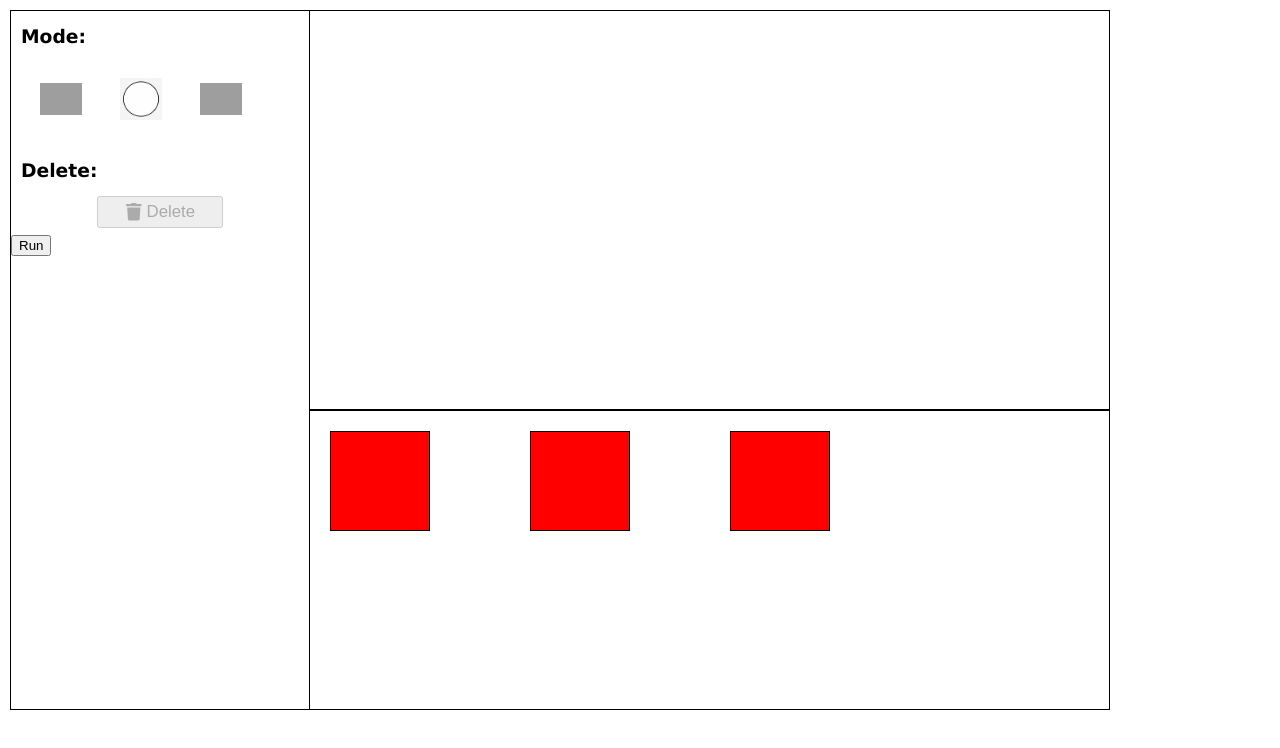
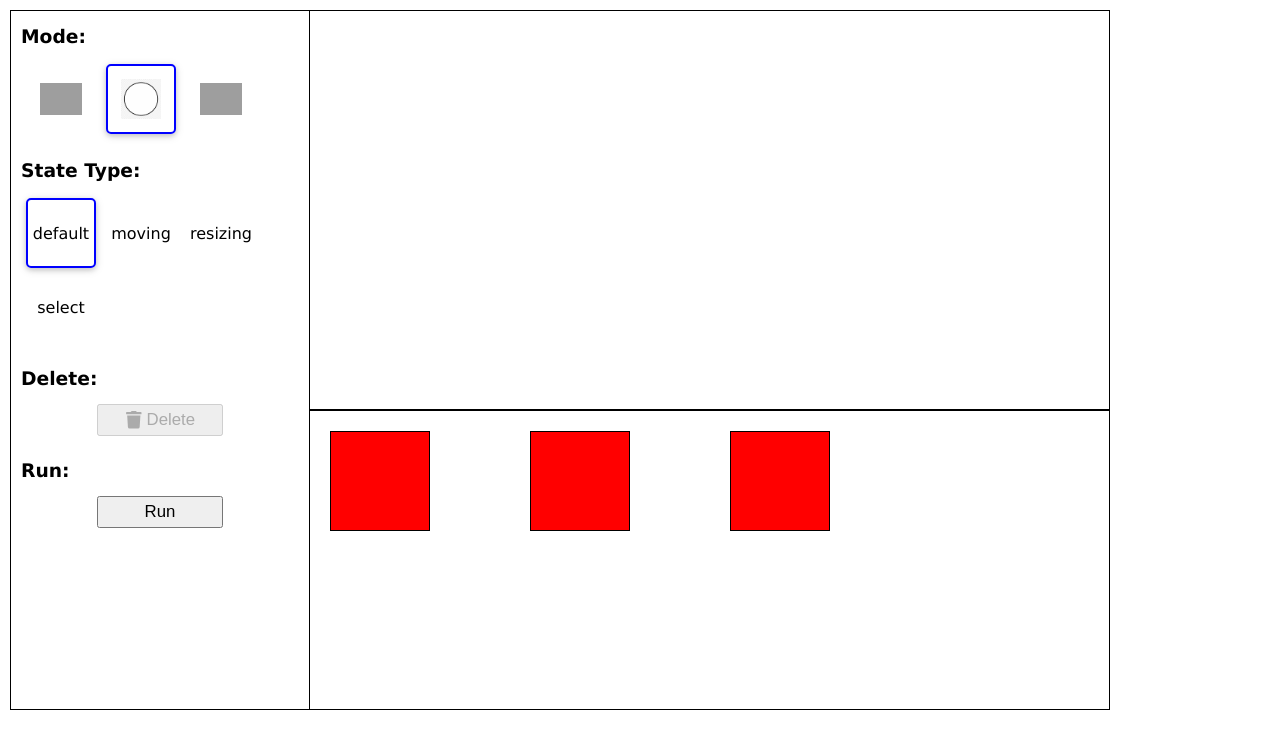
Before and after one commit to ttlin99/StateDiagram, a React (Create React App) app: page / in a window 1280 px wide. Shown: the top 748 px of the page. Built offline with nearby package versions, Linux system fonts and the light colour scheme; grey boxes are pictures that could not be loaded.

Commit message:
added objects to control panel and updated modularity

```diff
--- a/src/App.js
+++ b/src/App.js
@@ -15,6 +15,7 @@ class App extends Component {
     currMode: defaultValues.mode,
     currStateType: defaultValues.stateType,
     currEventType: defaultValues.eventType,
+    currObjectType: defaultValues.objectType,
 
     // workspace
     stateObjects: [],
@@ -85,6 +86,13 @@ class App extends Component {
     }
   };
 
+  changeCurrObjectType = (objectType) => {
+    this.setState({ currObjectType: objectType });
+    if (this.state.selectedStateObjectId) {
+      this.updateStateObject(this.state.selectedStateObjectId, { objectType });
+    }
+  };
+
   bindStateDiagram = () => {
 
     //placeholder for actual transitions parsed from state diagram drawn by user
@@ -140,6 +148,7 @@ class App extends Component {
       currMode,
       currStateType,
       currEventType,
+      currObjectType,
       stateObjects,
       stateObjectsMap,
       selectedStateObjectId,
@@ -155,9 +164,10 @@ class App extends Component {
             changeCurrMode: this.changeCurrMode,
             currStateType,
             changeCurrStateType: this.changeCurrStateType,
-            changeCurrBorderWidth: this.changeCurrBorderWidth,
             currEventType,
             changeCurrEventType: this.changeCurrEventType,
+            currObjectType,
+            changeCurrObjectType: this.changeCurrObjectType,
 
             stateObjects,
             stateObjectsMap,
--- a/src/containers/ControlPanel/ControlPanel.js
+++ b/src/containers/ControlPanel/ControlPanel.js
@@ -7,6 +7,7 @@ import TransitionImg from "../../assets/img/transition.png";
 import StateObjectImg from "../../assets/img/state.png";
 import supportedStateTypes from "../../shared/supportedStateTypes";
 import supportedEventTypes from "../../shared/supportedEventTypes";
+import supportedObjectTypes from "../../shared/supportedObjectTypes";
 import ControlContext from "../../contexts/control-context";
 
 import "./ControlPanel.css";
@@ -44,22 +45,22 @@ const Modes = ({
   );
 };
 
-const StateTypePicker = ({ title, currStateType, setCurrStateType }) => {
+const OptionPicker = ({ title, currSelected, setOption, allOptions }) => {
   return (
     <div className="Control">
       <h3>{title}</h3>
       <div className="Modes">
-        {supportedStateTypes.map((stateType, idx) => (
+        {allOptions.map((option, idx) => (
           <div
             key={idx}
-            className={["Mode", currStateType === stateType ? "Active" : null].join(
+            className={["Mode", currSelected === option ? "Active" : null].join(
               " "
             )}
             onClick={() => {
-                setCurrStateType(stateType);
+                setOption(option);
             }}
           >
-            {stateType}
+            {option}
           </div>
         ))}
       </div>
@@ -72,46 +73,37 @@ const StateType = ({
   changeCurrStateType,
 }) => {
   return (
-    <StateTypePicker
+    <OptionPicker
       title={"State Type:"}
-      currStateType={currStateType}
-      setCurrStateType={changeCurrStateType}
+      currSelected={currStateType}
+      setOption={changeCurrStateType}
+      allOptions={supportedStateTypes}
     />
-  );
-};
-
-const EventTypePicker = ({ title, currEventType, setCurrEventType }) => {
-  return (
-    <div className="Control">
-      <h3>{title}</h3>
-      <div className="Modes">
-        {supportedEventTypes.map((eventType, idx) => (
-          <div
-            key={idx}
-            className={["Mode", currEventType === eventType ? "Active" : null].join(
-              " "
-            )}
-            onClick={() => {
-                setCurrEventType(eventType);
-            }}
-          >
-            {eventType}
-          </div>
-        ))}
-      </div>
-    </div>
   );
 };
 
 const EventType = ({ currEventType, changeCurrEventType }) => {
   return (
-    <EventTypePicker
+    <OptionPicker
       title={"Transition Type:"}
-      currEventType={currEventType}
-      setCurrEventType={changeCurrEventType}
+      currSelected={currEventType}
+      setOption={changeCurrEventType}
+      allOptions={supportedEventTypes}
     />
   );
 };
+
+const ObjectType = ({ currObjectType, changeCurrObjectType }) => {
+  return (
+    <OptionPicker
+      title={"on Object:"}
+      currSelected={currObjectType}
+      setOption={changeCurrObjectType}
+      allOptions={supportedObjectTypes}
+    />
+  );
+};
+
 
 const Delete = ({ selectedStateObjectId, deleteSelectedStateObject }) => {
   return (
@@ -132,6 +124,17 @@ const Delete = ({ selectedStateObjectId, deleteSelectedStateObject }) => {
   );
 };
 
+const Run = ({run}) => {
+  return (
+    <div className="Control">
+      <h3>Run:</h3>
+      <div className="DeleteButtonsContainer">
+        <button onClick={run}> Run </button>{" "}
+      </div>
+    </div>
+  );
+};
+
 const ControlPanel = () => {
   // use useContext to access the functions & values from the provider
   const {
@@ -141,6 +144,8 @@ const ControlPanel = () => {
     changeCurrStateType,
     currEventType,
     changeCurrEventType,
+    currObjectType,
+    changeCurrObjectType,
     selectedStateObjectId,
     deleteSelectedStateObject,
     bindStateDiagram,
@@ -152,18 +157,23 @@ const ControlPanel = () => {
     currOptions = undefined;
   }
   else if(currMode === "transition"){
-    currOptions = <EventType
-                    currMode={currMode}
+    currOptions = (<>
+                  <EventType
                     currEventType={currEventType}
                     changeCurrEventType={changeCurrEventType}
                   />
+                  <ObjectType
+                    currObjectType={currObjectType}
+                    changeCurrObjectType={changeCurrObjectType}
+                  />
+
+                  </>
+    );
   }
   else if(currMode === "stateObject"){
     currOptions = <StateType
-                    currMode={currMode}
                     currStateType={currStateType}
                     changeCurrStateType={changeCurrStateType}
-                    currEventType={currEventType}
                   />
   }
 
@@ -182,7 +192,11 @@ const ControlPanel = () => {
         selectedStateObjectId={selectedStateObjectId}
         deleteSelectedStateObject={deleteSelectedStateObject}
       />
-      <button onClick={bindStateDiagram}> Run </button>
+
+      <Run
+        run={bindStateDiagram}
+      />
+
     </div>
   );
 };
--- /dev/null
+++ b/src/shared/supportedObjectTypes.js
@@ -0,0 +1,4 @@
+export default [
+  "work space",
+  "target",
+];
--- a/src/shared/util.js
+++ b/src/shared/util.js
@@ -8,9 +8,8 @@ export const genId = () => {
 export const selectShadowId = "select-shadow";
 
 export const defaultValues = {
-  mode: "line", // 'select', 'line', 'rect', 'ellipse',
-  borderColor: "#000",
-  borderWidth: 3,
-  fillColor: "#9fce63",
-  stateDiagramStart: "default"
+  mode: "stateObject",
+  stateType: "default",
+  eventType: "mouse-down",
+  objectType: "work space"
 };
```
